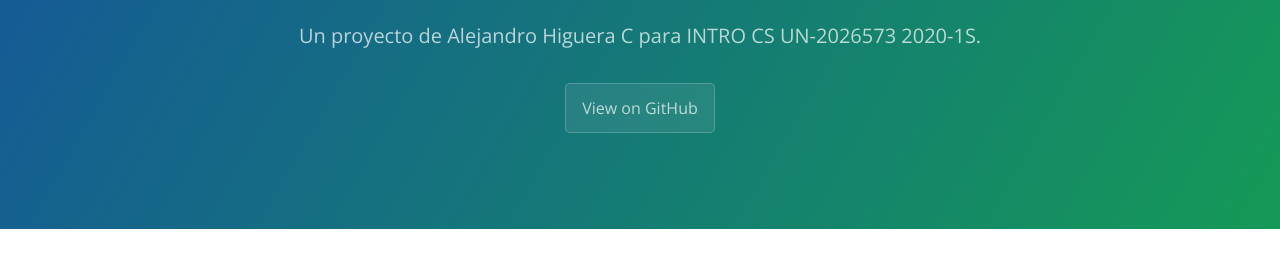
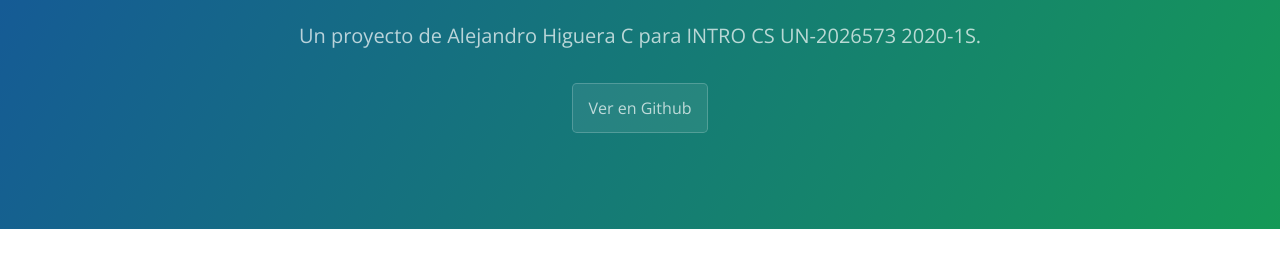
Before and after one commit to DarkNightSoldier/AudioProcessing, a Jekyll site: the page built from index.md, in a window 1280 px wide. Shown: the part 210-483 px from the top of the page. Built offline with Jekyll 4.4.1, drawn with Linux system fonts in a browser that asks for light colours.

Commit message:
Update page

```diff
--- a/_layouts/default.html
+++ b/_layouts/default.html
@@ -68,10 +68,10 @@
             <h1 class="project-name">{{ page-title }}</h1>
             <h2 class="project-tagline">{{ page-tagline }}</h2>
             {% if page.layout == 'home' and site.github.is_project_page %}
-            <a href="{{ site.github.repository_url }}" class="btn">View on GitHub</a>
+            <a href="{{ site.github.repository_url }}" class="btn">Ver en Github</a>
             {% if site.show_downloads %}
-            <a href="{{ site.github.zip_url }}" class="btn">Download .zip</a>
-            <a href="{{ site.github.tar_url }}" class="btn">Download .tar.gz</a>
+            <a href="https://badge.fury.io/py/colabaudiopr_es" class="btn">Ir a PyPI</a>
+            <a href="https://colab.research.google.com/github/DarkNightSoldier/AudioProcessing/blob/master/Procesamiento_Audio.ipynb" class="btn">Ver Notebook en Colab</a>
             {% endif %}
             {% endif %}
             <!-- Post tagline -->
```
